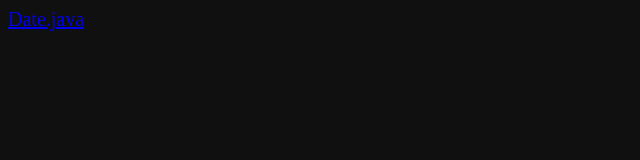
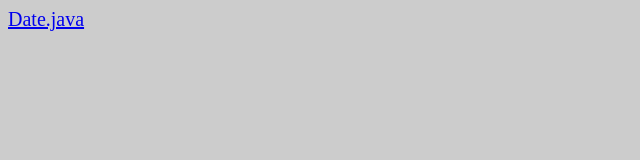
Before and after one commit to T-LETUPPE/GestionHotel, a plain HTML site: page index.html in a window 1280 px wide. Shown: the whole page, without its empty margins (0-640 px from the left). Drawn offline with Linux system fonts and the light colour scheme.

Commit message:
Update index.html

```diff
--- a/index.html
+++ b/index.html
@@ -4,7 +4,7 @@
     <title>GestionHotel - Projet Java de L2</title>
     <style type="text/css">
       body{
-        background: #101010;
+        background: #CCC;
         font-size: 15pt;
       }
     </style>
```
